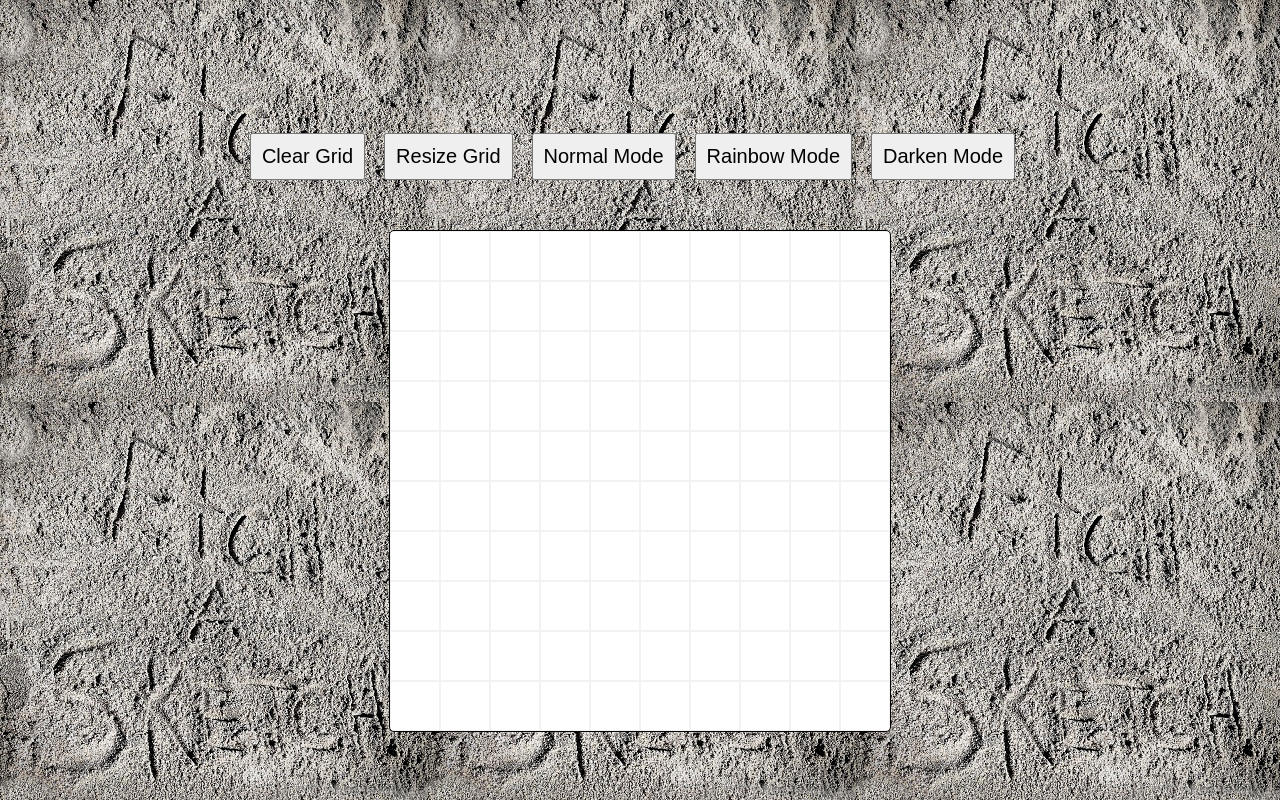
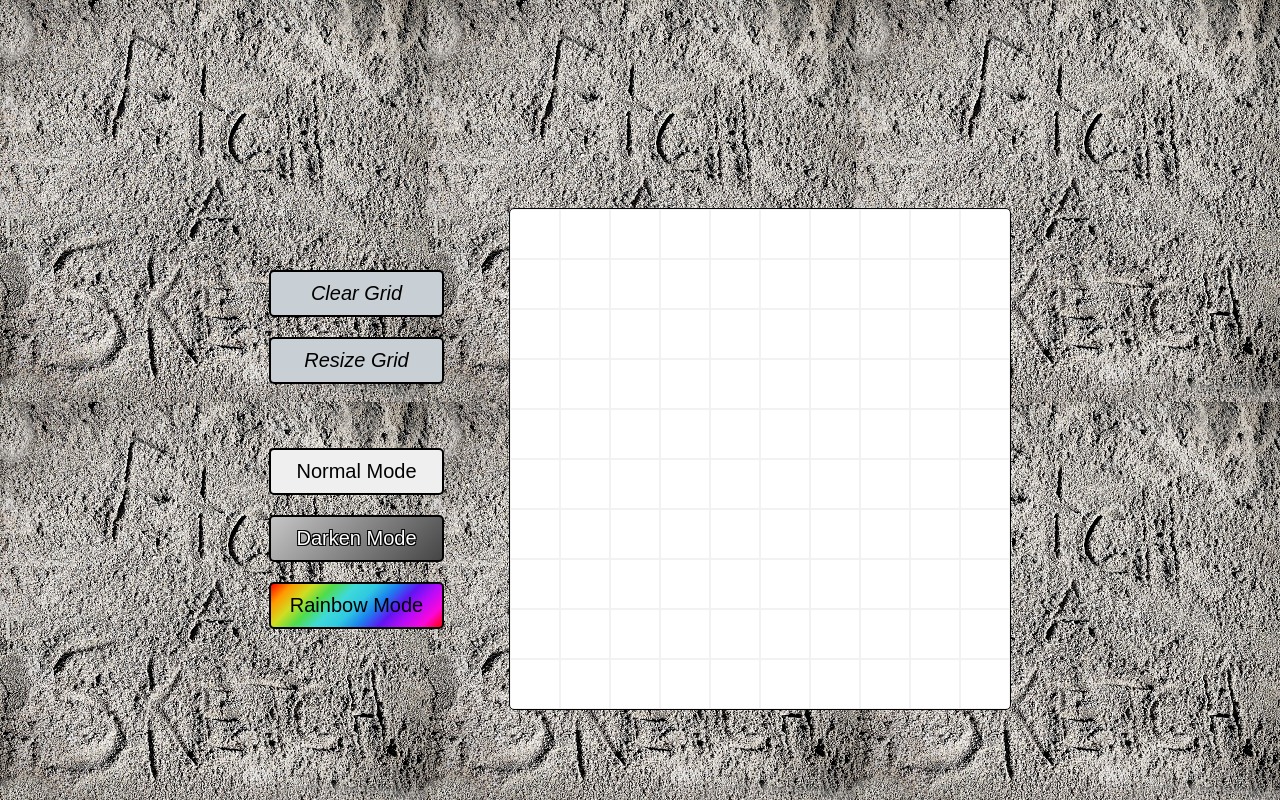
Before and after one commit to aaroneaves/etch-a-sketch, a plain HTML site: page index.html in a window 1280 px wide. Drawn offline with Linux system fonts and the light colour scheme.

Commit message:
Final prototype     Made layout and styling changes

```diff
--- a/index.html
+++ b/index.html
@@ -12,11 +12,10 @@
     <div id="btnContainer">
         <button id="clear">Clear Grid</button>
         <button id="resize">Resize Grid</button>
+        <button id="hidden"></button>
         <button id="normal">Normal Mode</button>
+        <button id="darken">Darken Mode</button>
         <button id="rainbow">Rainbow Mode</button>
-        <button id="darken">Darken Mode</button>
-
-
     </div>
 
     <div id="big-container">
@@ -27,7 +26,7 @@
         let answer = 10;
         let boxSize = 48;
         let boxList;
-        let normalMode = true;
+        let normalMode;
         let rainbowMode;
         let darkenMode;
 
@@ -100,7 +99,6 @@
                             item.style.backgroundColor = 'rgb(0, 0, 0)';
                         }
                     }
-
                 });
             });
         }
--- a/sytle.css
+++ b/sytle.css
@@ -1,18 +1,24 @@
 body {
     display: flex;
-    flex-direction: column;
+    /*flex-direction: column;*/
     align-items: center;
     background-image: url("sand-pic.jpg");
+    justify-content: center;
 }
 
 button {
-    margin-top: 125px;
     font-size: 20px;
     padding: 10px;
+    display: block;
+}
+
+#btnContainer {
+    margin-right: 50px;
+    margin-top: 25vh;
 }
 
 #big-container {
-    margin-top: 50px;
+    margin-top: 25vh;
 }
 
 #container {
@@ -32,4 +38,59 @@ button {
 
 button {
     margin-right: 15px;
+    width: 175px;
+    margin-bottom: 20px;
+    font-weight: 500;
+    border: 2px solid black;
+    border-radius: 5px;
 }
+
+button:active {
+    transform: translateY(5px);
+}
+
+button:hover {
+    scale: 1.05;
+}
+
+#resize:active {
+    scale: 1.1;
+    transform: translateY(0px);
+}
+
+#rainbow {
+    background: linear-gradient(
+        135deg,
+        rgba(255, 0, 0, 1) 0%,
+        rgba(255, 154, 0, 1) 10%,
+        rgba(208, 222, 33, 1) 20%,
+        rgba(79, 220, 74, 1) 30%,
+        rgba(63, 218, 216, 1) 40%,
+        rgba(47, 201, 226, 1) 50%,
+        rgba(28, 127, 238, 1) 60%,
+        rgba(95, 21, 242, 1) 70%,
+        rgba(186, 12, 248, 1) 80%,
+        rgba(251, 7, 217, 1) 90%,
+        rgba(255, 0, 0, 1) 100%
+    );
+}
+
+#hidden {
+    visibility: hidden;
+}
+
+#darken {
+    background: linear-gradient(135deg, rgb(198, 198, 198) 0%, rgb(69, 69, 69) 100%);
+    color: white;
+    text-shadow: -1px -1px 0 #000, 1px -1px 0 #000, -1px 1px 0 #000, 1px 1px 0 #000;
+}
+
+#clear, #resize{
+    background-color: #c9d0d5;
+    font-style: italic;
+}
+
+#normal {
+    background-color: rgb(239, 239, 239);
+    font-weight: 535;
+}
```
